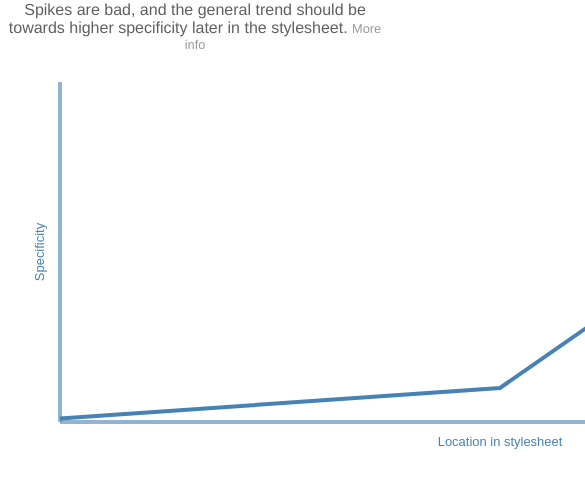
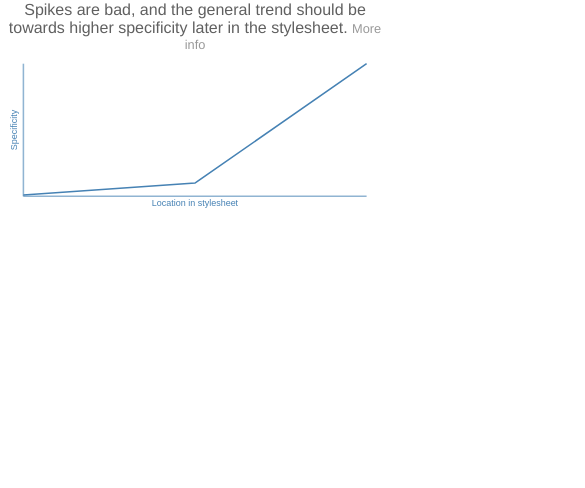
Before and after one commit to pocketjoso/specificity-graph, a website: page index.html in a window 390 px wide. Shown: the part 74-562 px from the top of the page, 585 px wide, since content can reach past the window. Drawn offline with Linux system fonts and the light colour scheme.

Commit message:
make example responsive

```diff
--- a/index.html
+++ b/index.html
@@ -28,6 +28,9 @@
       .center-wrapper {
         text-align: center;
       }
+      .main-header {
+        padding: 0 0.5em;
+      }
         .main-title {
           font-family: 'Gill sans', sans-serif;
           margin-bottom: 4px;
@@ -40,13 +43,43 @@
           color: #999;
         }
 
+      .svg-container {
+        margin-bottom: 1em;
+      }
+      @media(min-width: 1000px){
+        .svg-container {
+          width: 1000px;
+          margin-left: auto;
+          margin-right: auto;
+          margin-bottom: 2em;
+        }
+      }
+      .padding-height {
+        width: 100%;
+        height: 0;
+        padding-top: 40%;
+        position: relative;
+      }
+
+      .vis {
+        position: absolute;
+        left: 0;
+        top: 0;
+        right: 0;
+        bottom: 0;
+        display: block;
+        font-family: sans-serif;
+        font-size: 1.6em;
+      }
+      @media(min-width: 500px){
         .vis {
-        display: block;
-        margin-left: auto;
-        margin-right: auto;
-        margin-bottom: 2em;
-        font-family: sans-serif;
-        font-size: 0.9em;
+          font-size: 1.3em;
+        }
+      }
+      @media(min-width: 700px){
+        .vis {
+          font-size: 0.9em;
+        }
       }
         .vis path {
           fill: none;
@@ -95,8 +128,13 @@
       <p class="main-info">Spikes are bad, and the general trend should be towards higher specificity later in the stylesheet. <small><a class='main-header-link' href='http://csswizardry.com/2014/10/the-specificity-graph/'/>More info</a></small></p>
     </header>
 
-    <svg class='vis js-graph' width='1000' height='400'>
-    </svg>
+    <div class='svg-container'>
+      <div class='padding-height'>
+        <svg class='vis js-graph' viewBox='0 0 1000 400'>
+        </svg>
+      </div>
+    </div>
+
 
     <script src='dist/bundle.js'></script>
   </body>
```
